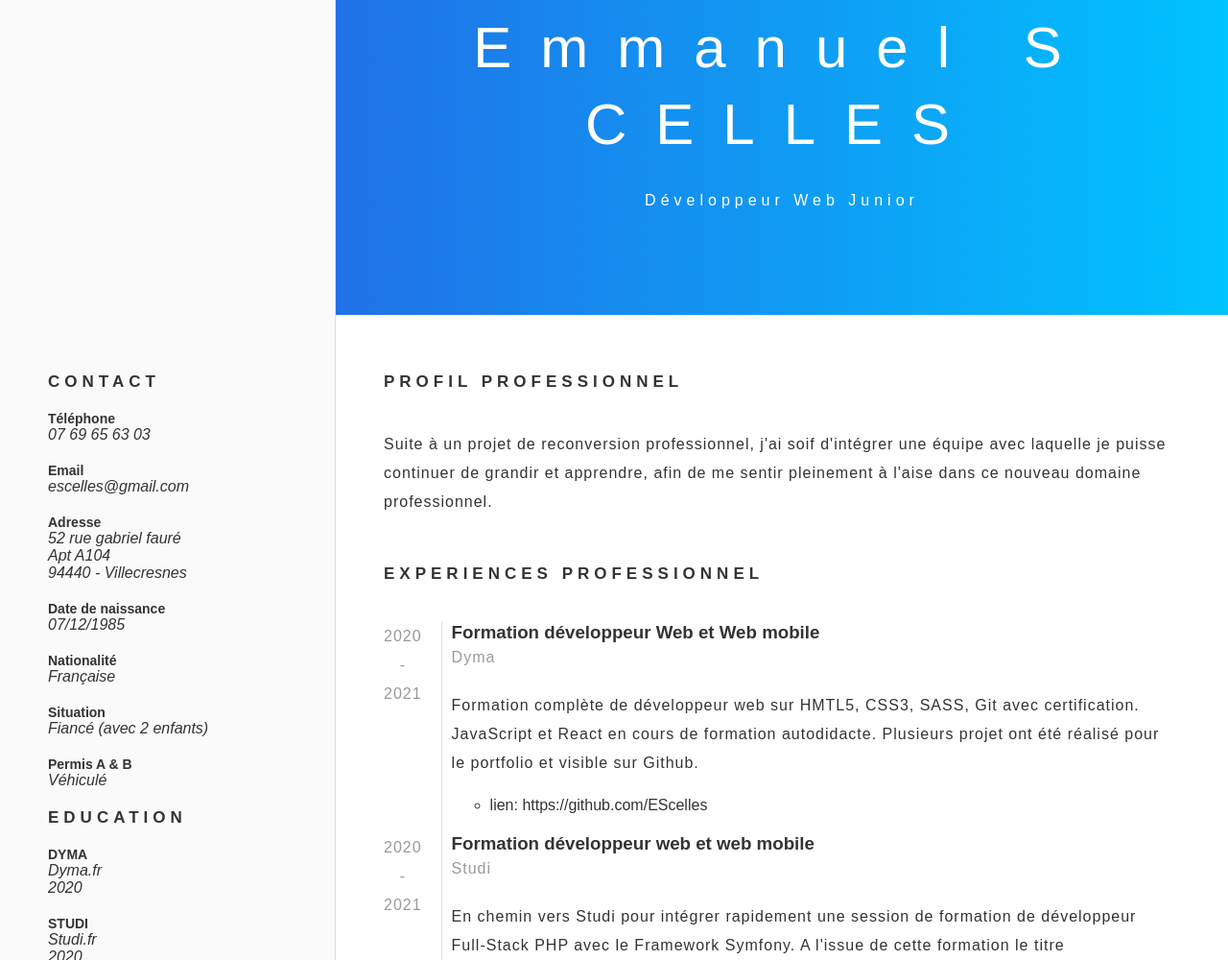
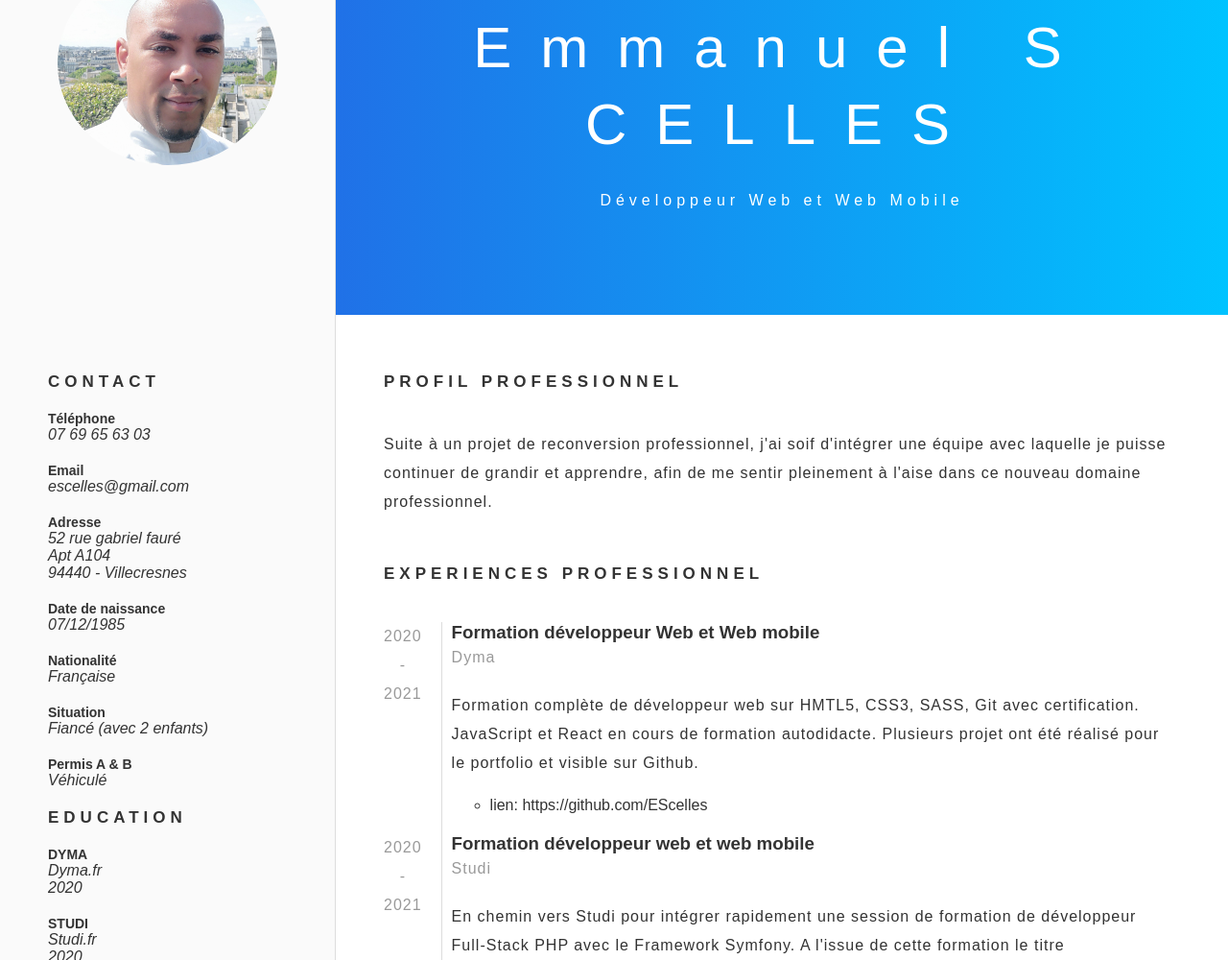
Before and after one commit to EScelles/CV-Emmanuel-SCELLES, a website: page index.html in a window 1280 px wide. Shown: the part 100-1100 px from the top of the page at 96% size. Drawn offline with Linux system fonts and the light colour scheme; a web font is replaced by a local one.

Commit message:
10 commit

```diff
--- a/index.html
+++ b/index.html
@@ -20,7 +20,7 @@
     <div class="grid-container">
       <header>
         <h1><span>E</span>mmanuel <span>S</span>CELLES</h1>
-        <p>Développeur Web Junior</p>
+        <p>Développeur Web et Web Mobile</p>
       </header>
       <section class="picture">
         <img src="img/manu2.jpg" alt="manu2" />
```
Also changed, not shown: img/manu2.jpg (added).
